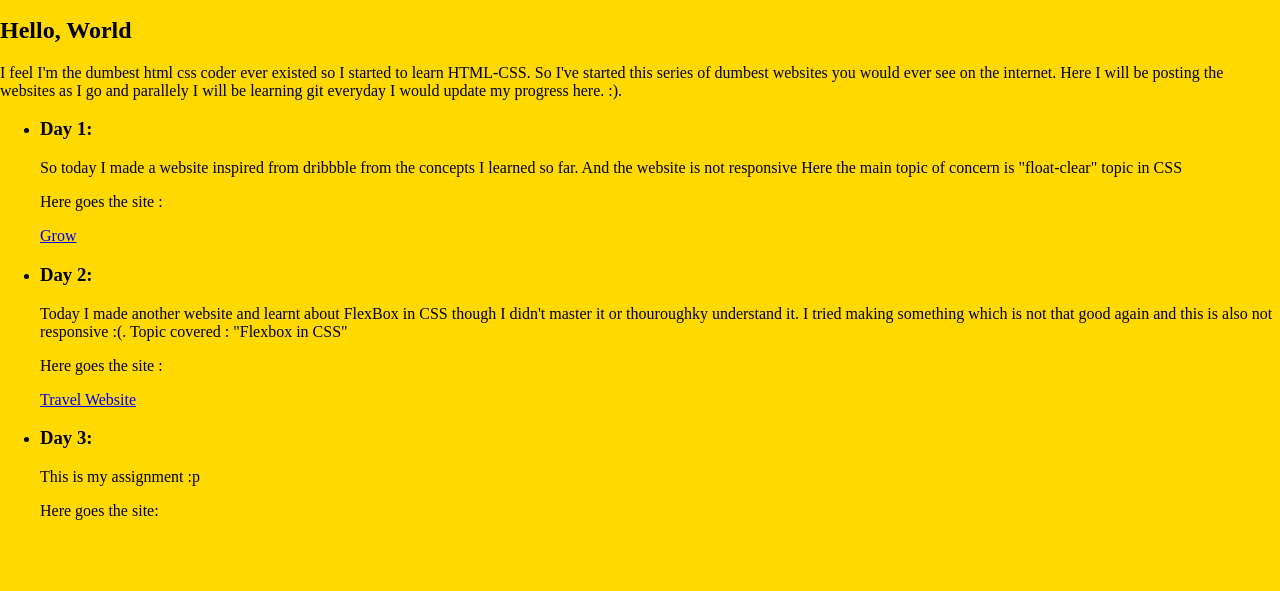
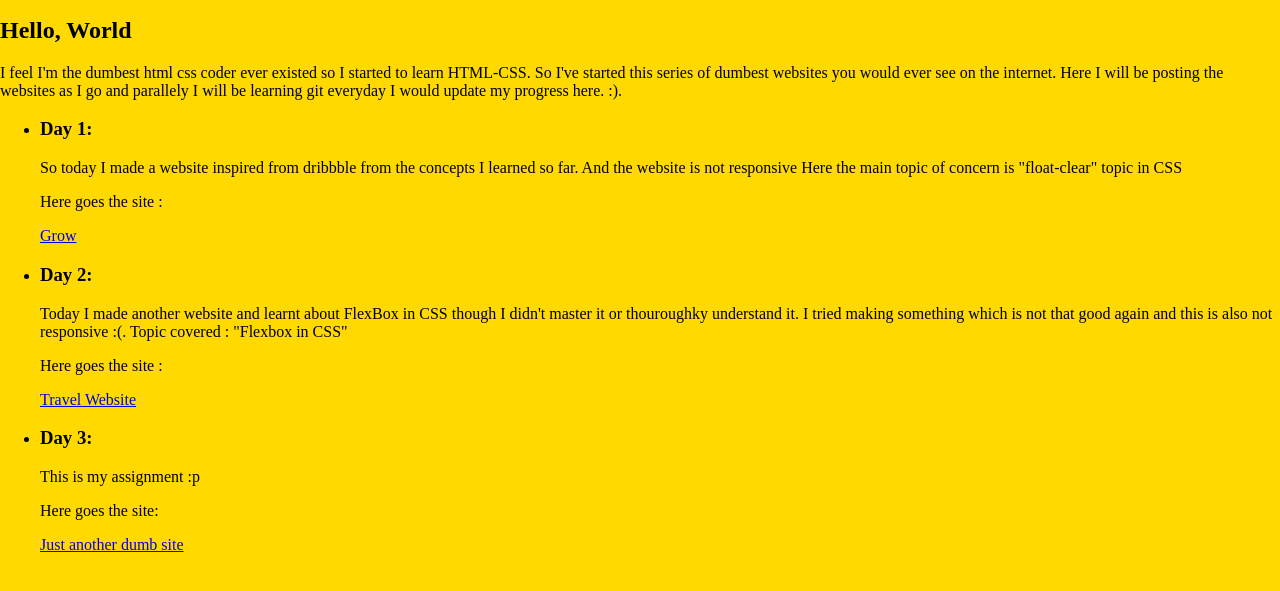
Before and after one commit to Sashi445/DumbestHTML-CSS-SitesEvermade.github.io, a plain HTML site: page index.html in a window 1280 px wide. Shown: the part 83-674 px from the top of the page. Drawn offline with Linux system fonts and the light colour scheme.

Commit message:
another dumb commit

```diff
--- a/index.html
+++ b/index.html
@@ -42,7 +42,7 @@
                 <li>
                     <h3>Day 3:</h3>
                     <p>This is my assignment :p</p>
-                    <p>Here goes the site: <p><a href="./sites/wad/index.html" target="#"></a></p></p>
+                    <p>Here goes the site: <p><a href="./sites/wad/index.html" target="#">Just another dumb site</a></p></p>
                 </li>
             </ul>
         </main>
```
